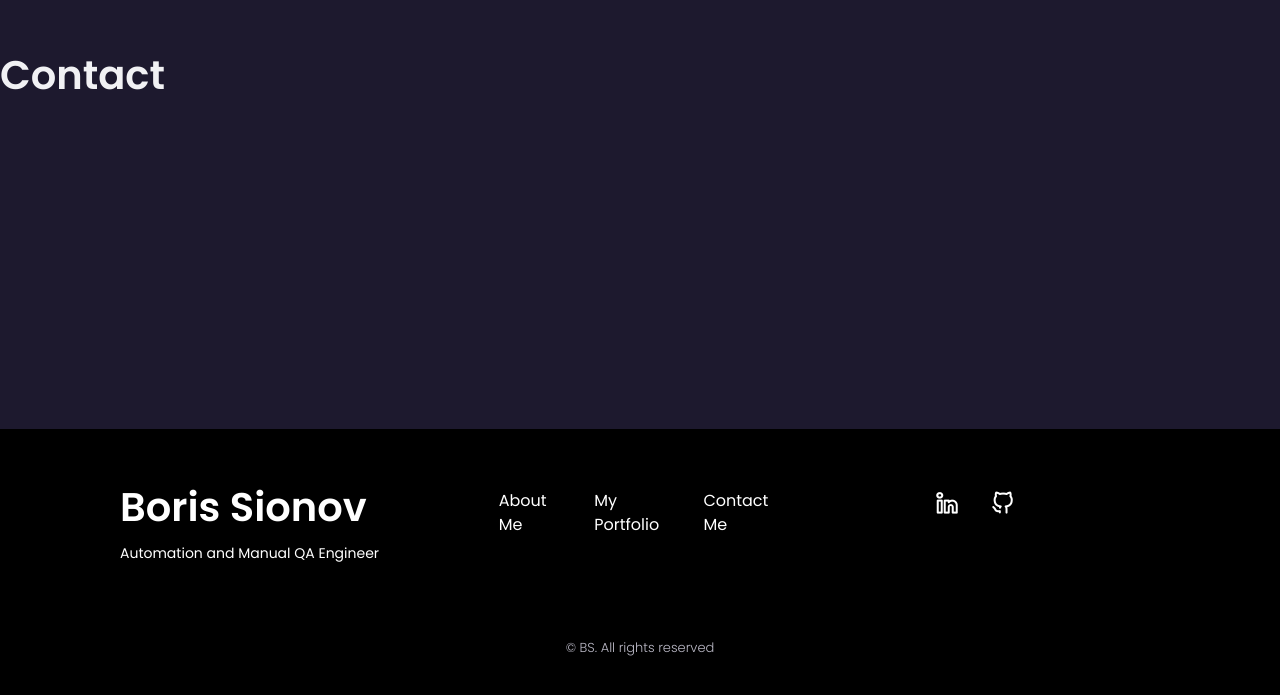
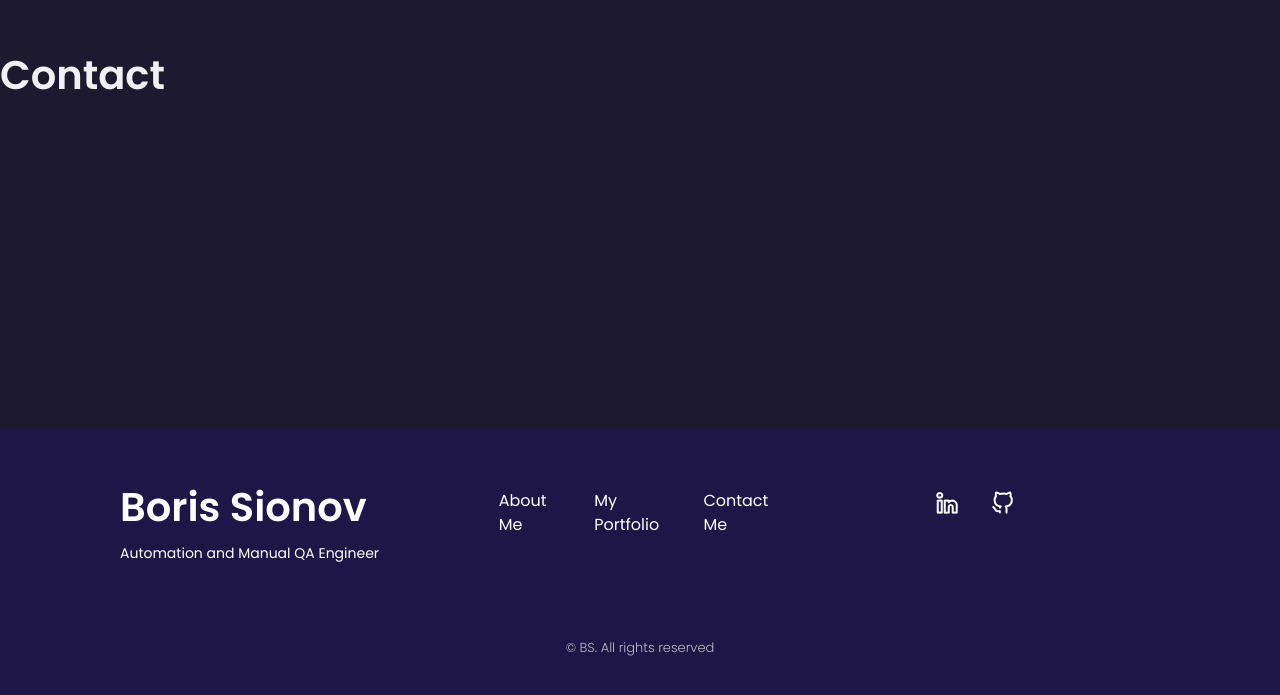
Before and after one commit to boris-sionov/boris-sionov-portfolio, a plain HTML site: page index.html in a window 1280 px wide. Shown: the part 2763-3458 px from the top of the page. Drawn offline with nearby package versions, Linux system fonts and the light colour scheme; files whose address does not match are found by name.

Commit message:
fix footer color

```diff
--- a/css/style.css
+++ b/css/style.css
@@ -641,7 +641,7 @@ img{
     }
 
     .footer__bg{
-      background-color: black;
+      background-color: var(--footer-color);
       padding: 2rem 0 3rem;
     }
 
```
